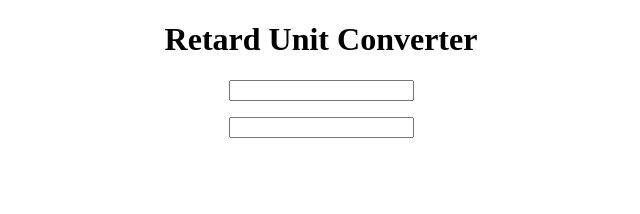
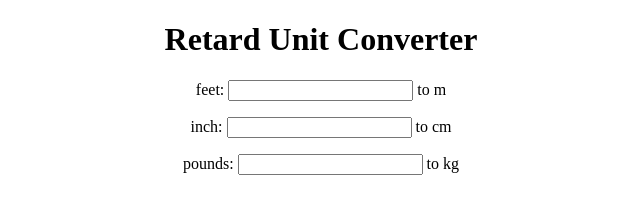
Before and after one commit to HaraldRichter/retard_unit_converter, a plain HTML site: page index.html in a window 1280 px wide. Shown: the whole page, without its empty margins (319-959 px from the left). Drawn offline with Linux system fonts and the light colour scheme.

Commit message:
Conversion Container können nun flexibel  generiert werden, statt dass sie hardcoded sind

```diff
--- a/index.html
+++ b/index.html
@@ -8,6 +8,13 @@
     </head>
     <body>
         <h1>Retard Unit Converter</h1>
+        <div id="conversion-container-group">
+
+        </div>
+        <!-- <div class="conversion-container" id="feet-inch">
+            <input type="number" class="retard" id="input-feet-inch" />
+            <p class="non-retard" id="output-feet-inch"></p>
+        </div>
         <div class="conversion-container" id="inch">
             <input type="number" class="retard" id="input-inch" />
             <p class="non-retard" id="output-inch"></p>
@@ -15,7 +22,7 @@
         <div class="conversion-container" id="pounds">
             <input type="number" class="retard" id="input-pounds" />
             <p class="non-retard" id="output-pounds"></p>
-        </div>
+        </div> -->
 
         <script src="main.js"></script>
     </body>
--- a/main.js
+++ b/main.js
@@ -1,6 +1,32 @@
+const addButton = document.getElementById("add-btn");
+const conversionContainerGroup = document.getElementById(
+    "conversion-container-group"
+);
 
-const conversionContainers = document.querySelectorAll(".conversion-container");
+// Erstellt eine Liste aller Retard Units, für die ein Conversion-Container gebaut werden soll.
+// Die Liste ist dann im Browser zu speichern. Standard-Anfangseinstellung sind Feet, Inch, Pounds.
+let retardUnitsList = ["feet", "inch", "pounds"];
+initializeContainers(retardUnitsList);
 
+function initializeContainers(retardUnitsList) {
+    let containers = "";
+    retardUnitsList.forEach((retardUnit) => {
+        containers += `
+            <div class="conversion-container" id="${retardUnit}">
+                <label for="${retardUnit}">${retardUnit}:</label>
+                <input type="number" class="retard" id="input-${retardUnit}" />
+                <label for="${retardUnit}">to ${getNonRetardedUnit(retardUnit)}</label>
+                <p class="non-retard" id="output-${retardUnit}"></p>
+            </div>
+        `;
+    });
+    conversionContainerGroup.innerHTML = containers;
+}
+
+// Erstellt ein Array mit allen Conversion-Containern:
+let conversionContainers = document.querySelectorAll(".conversion-container");
+
+// Definiert anschließend das Verhalten für alle Conversion-Containers:
 conversionContainers.forEach((container) => {
     console.log("Container-id: " + container.id);
     const retardUnit = container.id;
@@ -18,13 +44,22 @@ conversionContainers.forEach((container) => {
     });
 });
 
+// TODO: Füge einen Conversion-Container mit bestimmten Parametern dem Container-Array hinzu
+// function addConversionContainer(retardUnit) {
 
+// }
+
+// TODO: Lösche einen bestimmten Conversion-Container aus dem Array
+
+// Innere Funktion(en):
 function convertToNonRetard(retardUnit, value) {
     switch (retardUnit) {
+        case "feet":
+            return parseFloat(value * 0.3048).toFixed(2);
         case "inch":
-            return value * 2.54;
+            return parseFloat(value * 2.54).toFixed(2);
         case "pounds":
-            return value * 0.45;
+            return parseFloat(value * 0.45).toFixed(2);
     }
 }
 
```
